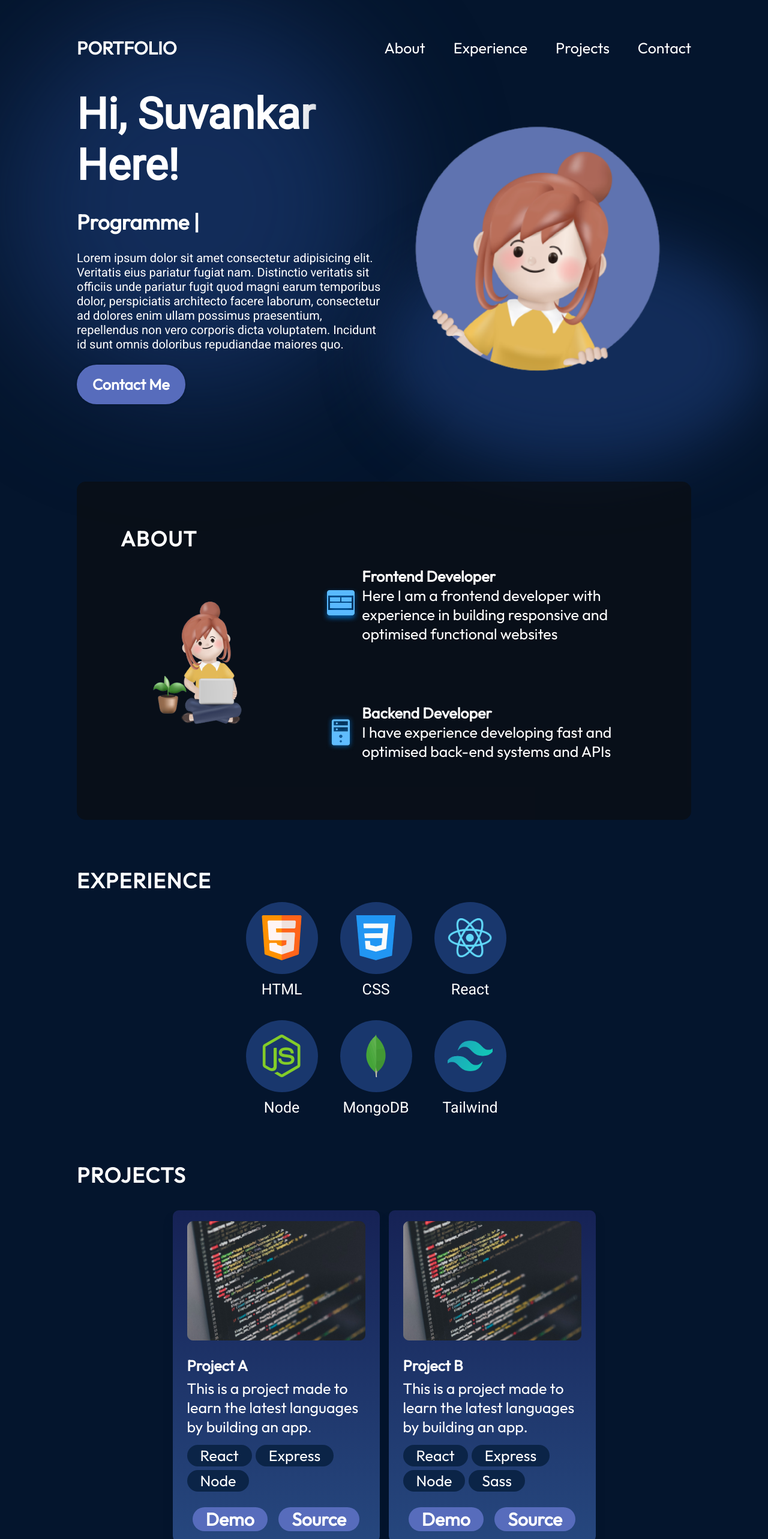
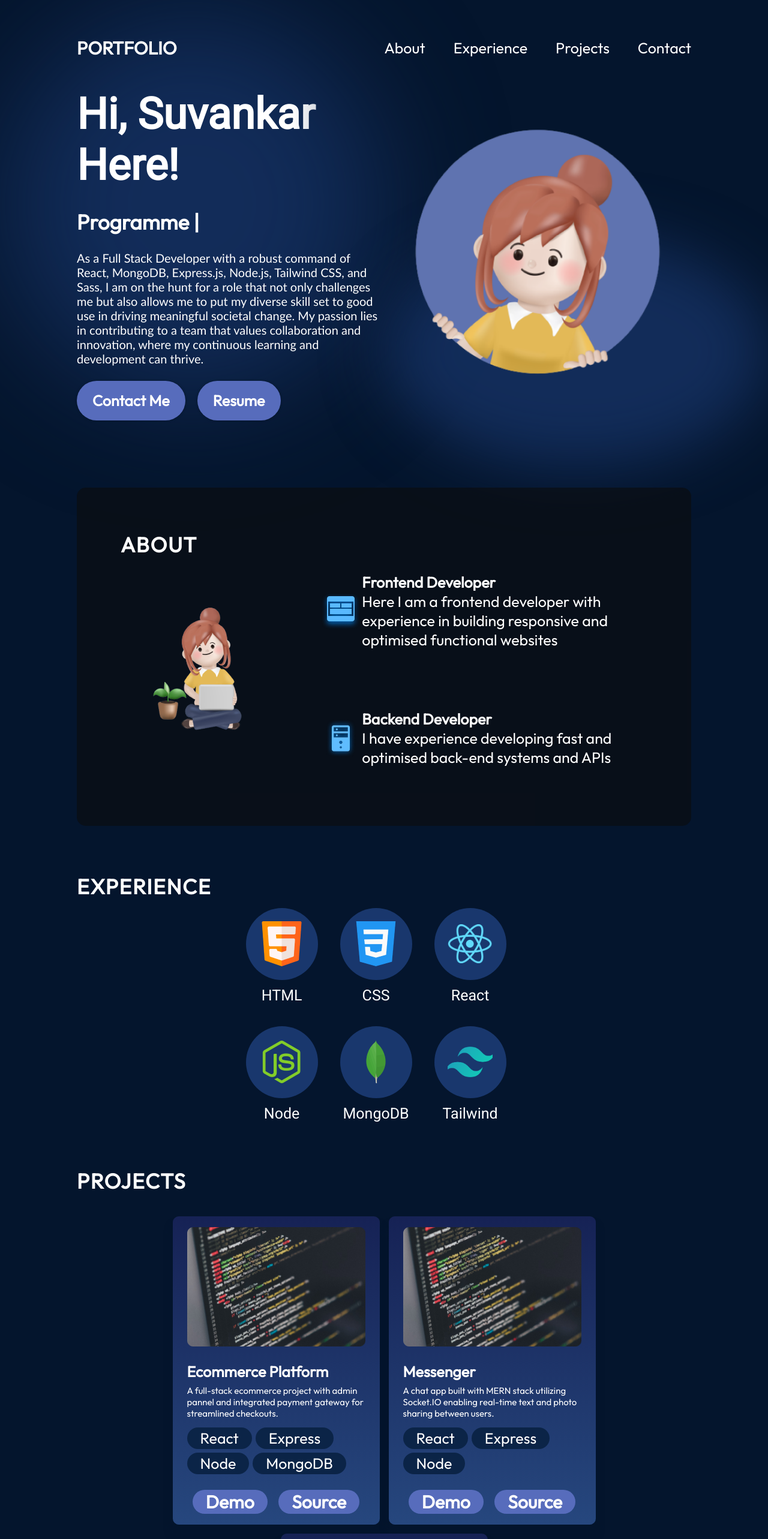
Before and after one commit to dsuvankar/Portfolio, a React (Vite) app: page / in a window 1280 px wide. Shown: the top 2566 px of the page at 60% size. Built offline with nearby package versions, Linux system fonts and the light colour scheme.

Commit message:
modified projects

```diff
--- a/src/components/Hero/Hero.jsx
+++ b/src/components/Hero/Hero.jsx
@@ -14,16 +14,24 @@ const Hero = () => {
         <h1 className={styles.title}>Hi, Suvankar Here!</h1>
         <h2 className={styles.subtitle}> {text} |</h2>
         <p className={styles.description}>
-          Lorem ipsum dolor sit amet consectetur adipisicing elit. Veritatis
-          eius pariatur fugiat nam. Distinctio veritatis sit officiis unde
-          pariatur fugit quod magni earum temporibus dolor, perspiciatis
-          architecto facere laborum, consectetur ad dolores enim ullam possimus
-          praesentium, repellendus non vero corporis dicta voluptatem. Incidunt
-          id sunt omnis doloribus repudiandae maiores quo.
+          As a Full Stack Developer with a robust command of React, MongoDB,
+          Express.js, Node.js, Tailwind CSS, and Sass, I am on the hunt for a
+          role that not only challenges me but also allows me to put my diverse
+          skill set to good use in driving meaningful societal change. My
+          passion lies in contributing to a team that values collaboration and
+          innovation, where my continuous learning and development can thrive.
         </p>
-        <a href="mailto:myemail@gmail.com" className={styles.contactBtn}>
-          Contact Me
-        </a>
+        <div className={styles.buttondiv}>
+          <a href="mailto:myemail@gmail.com" className={styles.contactBtn}>
+            Contact Me
+          </a>
+          <a
+            href="https://drive.google.com/file/d/1vMKIkJ1XJqjTPmV7mbb0mCzfqll1adru/view?usp=sharing"
+            target="blank"
+            className={styles.contactBtn}>
+            Resume
+          </a>
+        </div>
       </div>
       <img
         src={getImageUrl("hero/heroImage.png")}
--- a/src/components/Hero/Hero.module.css
+++ b/src/components/Hero/Hero.module.css
@@ -42,12 +42,14 @@
 
 .description {
   font-size: 20px;
-  font-family: var(--font-roboto);
+  font-family: "Trebuchet MS", sans-serif;
   margin-bottom: 22px;
+  font-style: obliqu;
 }
 
 .contactBtn {
   text-decoration: none;
+  margin-right: 20px;
   text-align: center;
   background-color: var(--color-primary);
   color: var(--color-text);
@@ -56,6 +58,19 @@
   font-weight: 600;
   padding: 17px 26px;
   box-shadow: 0 0 4px 0 rgba(0, 0, 0, 0.25);
+  transition: background-color 0.3s ease, box-shadow 0.3s ease;
+}
+.contactBtn:hover {
+  background-color: var(--color-primary-light);
+  box-shadow: 0 0 8px 0 rgba(0, 0, 0, 0.5);
+}
+
+.contactBtn:last-child {
+  margin-right: 0;
+}
+
+.buttondiv {
+  padding: 20px 0 0 0;
 }
 
 .heroImg {
--- a/src/components/Projects/ProjectCard.jsx
+++ b/src/components/Projects/ProjectCard.jsx
@@ -19,10 +19,10 @@ const ProjectCard = ({
         ))}
       </ul>
       <div className={styles.links}>
-        <a href={demo} className={styles.link}>
+        <a href={demo} target="blank" className={styles.link}>
           Demo
         </a>
-        <a href={source} className={styles.link}>
+        <a href={source} target="blank" className={styles.link}>
           Source
         </a>
       </div>
--- a/src/components/Projects/ProjectCard.module.css
+++ b/src/components/Projects/ProjectCard.module.css
@@ -21,7 +21,7 @@
 
 .description {
   margin-top: 6px;
-  font-size: 25px;
+  font-size: 15px;
   font-weight: 400;
 }
 
--- a/src/data/projects.json
+++ b/src/data/projects.json
@@ -1,26 +1,26 @@
 [
   {
-    "title": "Project A",
+    "title": "Ecommerce Platform",
     "imageSrc": "projects/project.png",
-    "description": "This is a project made to learn the latest languages by building an app.",
+    "description": "A full-stack ecommerce project with admin pannel and integrated payment gateway for streamlined checkouts.",
+    "skills": ["React", "Express", "Node", "MongoDB"],
+    "demo": "https://www.example.com",
+    "source": "https://github.com/dsuvankar/eCommerce"
+  },
+  {
+    "title": "Messenger",
+    "imageSrc": "projects/project.png",
+    "description": "A chat app built with MERN stack utilizing Socket.IO enabling real-time text and photo sharing between users.",
     "skills": ["React", "Express", "Node"],
     "demo": "https://www.example.com",
-    "source": "https://www.github.com"
+    "source": "https://github.com/dsuvankar/chatAPP-MERN"
   },
   {
-    "title": "Project B",
-    "imageSrc": "projects/project.png",
-    "description": "This is a project made to learn the latest languages by building an app.",
+    "title": "Movie App",
+    "imageSrc": "projects/movix.png",
+    "description": "React/Redux movie app with TMDB integration, featuring genre filters, trending sections, and trailer previews",
     "skills": ["React", "Express", "Node", "Sass"],
-    "demo": "https://www.example.com",
-    "source": "https://www.github.com"
-  },
-  {
-    "title": "Project C",
-    "imageSrc": "projects/project.png",
-    "description": "This is a project made to learn the latest languages by building an app.",
-    "skills": ["React", "Express", "Node"],
-    "demo": "https://www.example.com",
-    "source": "https://www.github.com"
+    "demo": "https://movix-app-lac.vercel.app/",
+    "source": "https://github.com/dsuvankar/movixApp"
   }
 ]
--- a/src/vars.css
+++ b/src/vars.css
@@ -5,6 +5,7 @@
   --color-secondary: #19376d;
   --color-dark: #0b2447;
   --color-bg: #04152d;
+  --color-primary-light: #c9d4ea;
 
   /* Fonts */
   --font-roboto: "Roboto";
```
Also changed, not shown: assets/projects/movix.png (added), 1 other file (tests, documents, lock files or other folders).
